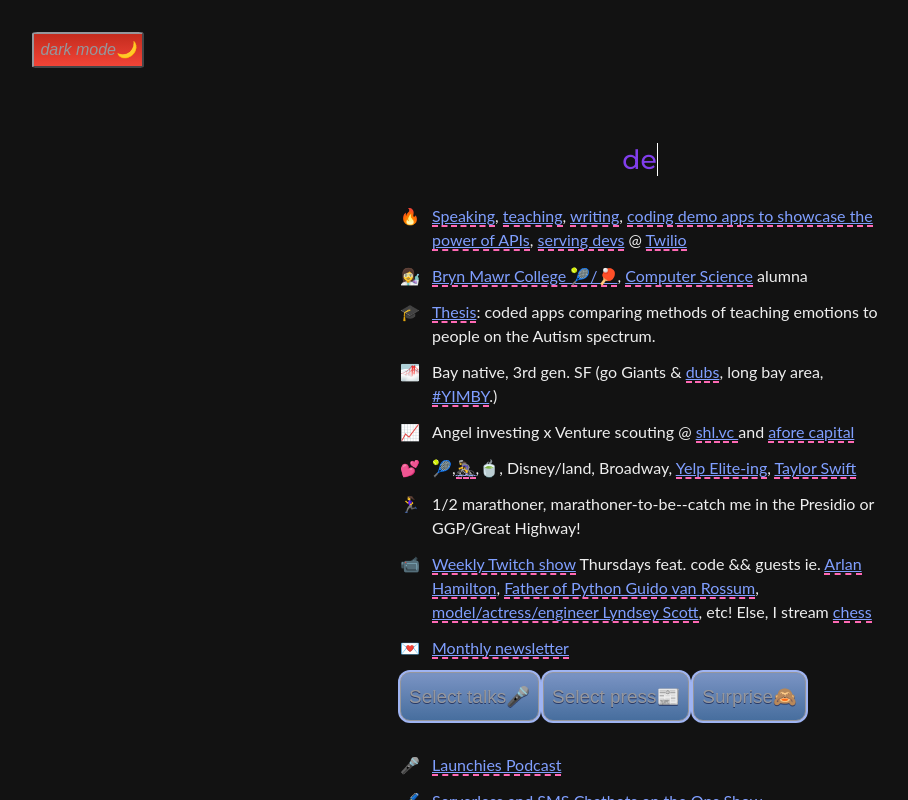
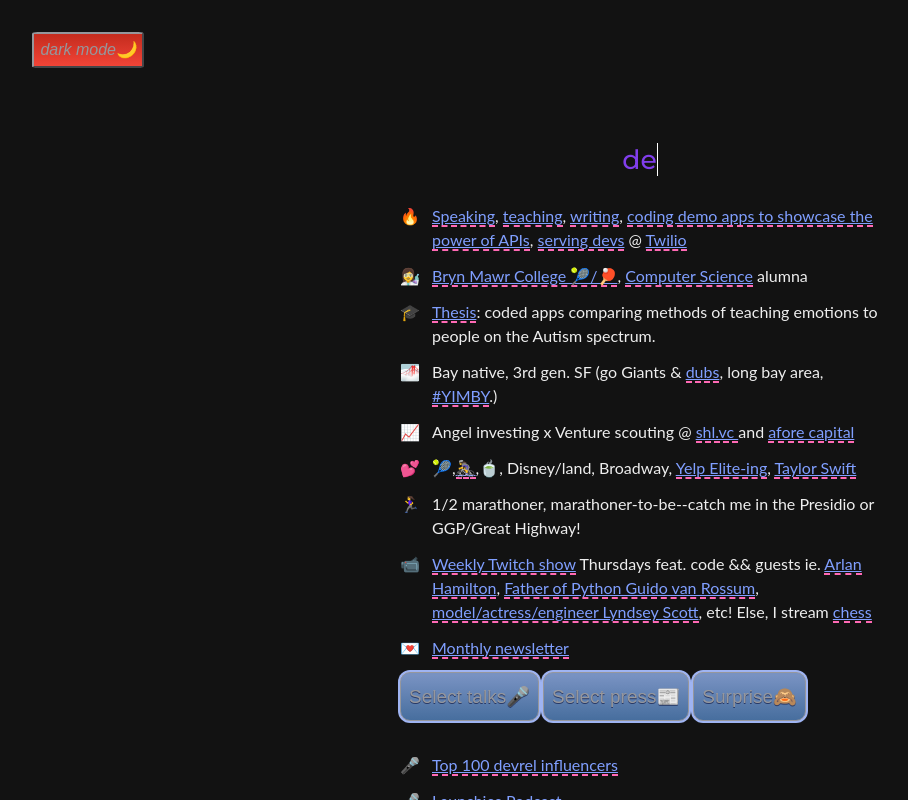
Before and after one commit to elizabethsiegle/elizabethsiegle.github.io, a plain HTML site: page index.html in a window 1280 px wide. Both pictures are taken after a click on the button "Select press📰". Shown: the top 800 px of the page, without its empty margins (0-908 px from the left). Drawn offline with nearby package versions, Linux system fonts and the light colour scheme; a script that the page names is missing.

Commit message:
i dont like influencers but i will take it

```diff
--- a/index.html
+++ b/index.html
@@ -88,6 +88,7 @@
           </div>
           <div class="ex press">
           <ul>
+            <li class = "speak_class"><a href = "https://www.ecairn.com/blog/top-100-influencers-devrel" target="_blank">Top 100 devrel influencers</a></li>
             <li class = "speak_class"><a href = "https://dev.to/newrelic/lift-while-you-climb-with-lizzie-siegle-37g8" target="_blank">Launchies Podcast</a></li>
             <li class = "press_class"><a href = "https://www.youtube.com/watch?v=McWLruCNW10" target="_blank">Serverless and SMS Chatbots on the Ops Show</a></li>
             <li class = "press_class"><a href="https://dev.to/drnugent/messaging-machine-learning-and-finding-your-devrel-calling-1f2p"
```
